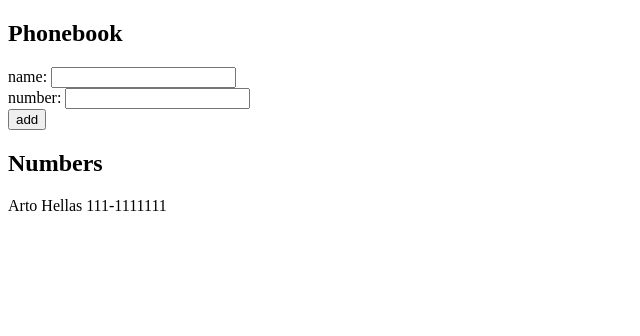
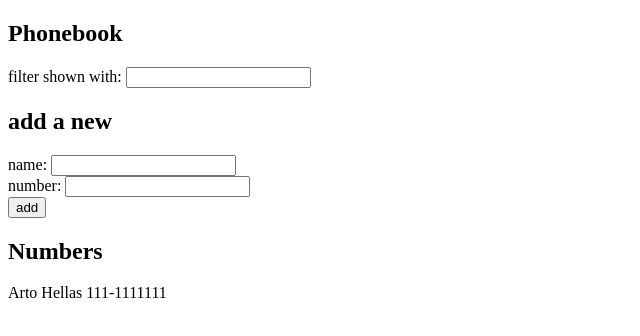
Before and after one commit to Pur-Pul/fullstack, a React (Vite) app in the folder phonebook/: page / in a window 1280 px wide. Shown: the top 336 px of the page, without its empty margins (0-640 px from the left). Built offline with nearby package versions, Linux system fonts and the light colour scheme.

Commit message:
Exercise 2.9

```diff
--- a/phonebook/src/App.jsx
+++ b/phonebook/src/App.jsx
@@ -2,6 +2,27 @@ import { useState } from 'react'
 
 const Contact = ({person}) => {
   return (<p>{person.name} {person.number}</p>)
+}
+
+const Filter =(props) => {
+  return (
+    <form>
+      <div>filter shown with: <input value={props.filter} onChange={props.handler}/></div>
+    </form>
+  )
+}
+
+const Add = (props) => {
+  return(
+    <div>
+      <h2>add a new</h2>
+      <form onSubmit={props.addName}>
+        <div>name: <input value={props.newName} onChange={props.handleNameChange}/></div>
+        <div>number: <input value={props.newNumber} onChange={props.handleNumberChange}/></div>
+        <div><button type="submit">add</button></div>
+      </form>
+    </div>
+  )
 }
 
 const App = () => {
@@ -16,6 +37,12 @@ const App = () => {
   const handleNumberChange = (event) => {
     setNewNumber(event.target.value)
   }
+  const [filter, setFilter] = useState('')
+  const handleFilterChange = (event) => {
+    setFilter(event.target.value)
+  }
+
+  const personsToShow = persons.filter(person => person.name.includes(filter))
 
   const addName = (event) => {
     event.preventDefault()
@@ -40,13 +67,10 @@ const App = () => {
   return (
     <div>
       <h2>Phonebook</h2>
-      <form onSubmit={addName}>
-        <div>name: <input value={newName} onChange={handleNameChange}/></div>
-        <div>number: <input value={newNumber} onChange={handleNumberChange}/></div>
-        <div><button type="submit">add</button></div>
-      </form>
+      <Filter filter = {filter} handler = {handleFilterChange}/>
+      <Add addName={addName} newName = {newName} newNumber = {newNumber} handleNameChange = {handleNameChange} handleNumberChange = {handleNumberChange} />
       <h2>Numbers</h2>
-      {persons.map(person => <Contact key={person.name} person={person}/>)}
+      {personsToShow.map(person => <Contact key={person.name} person={person}/>)}
     </div>
   )
 }
```
